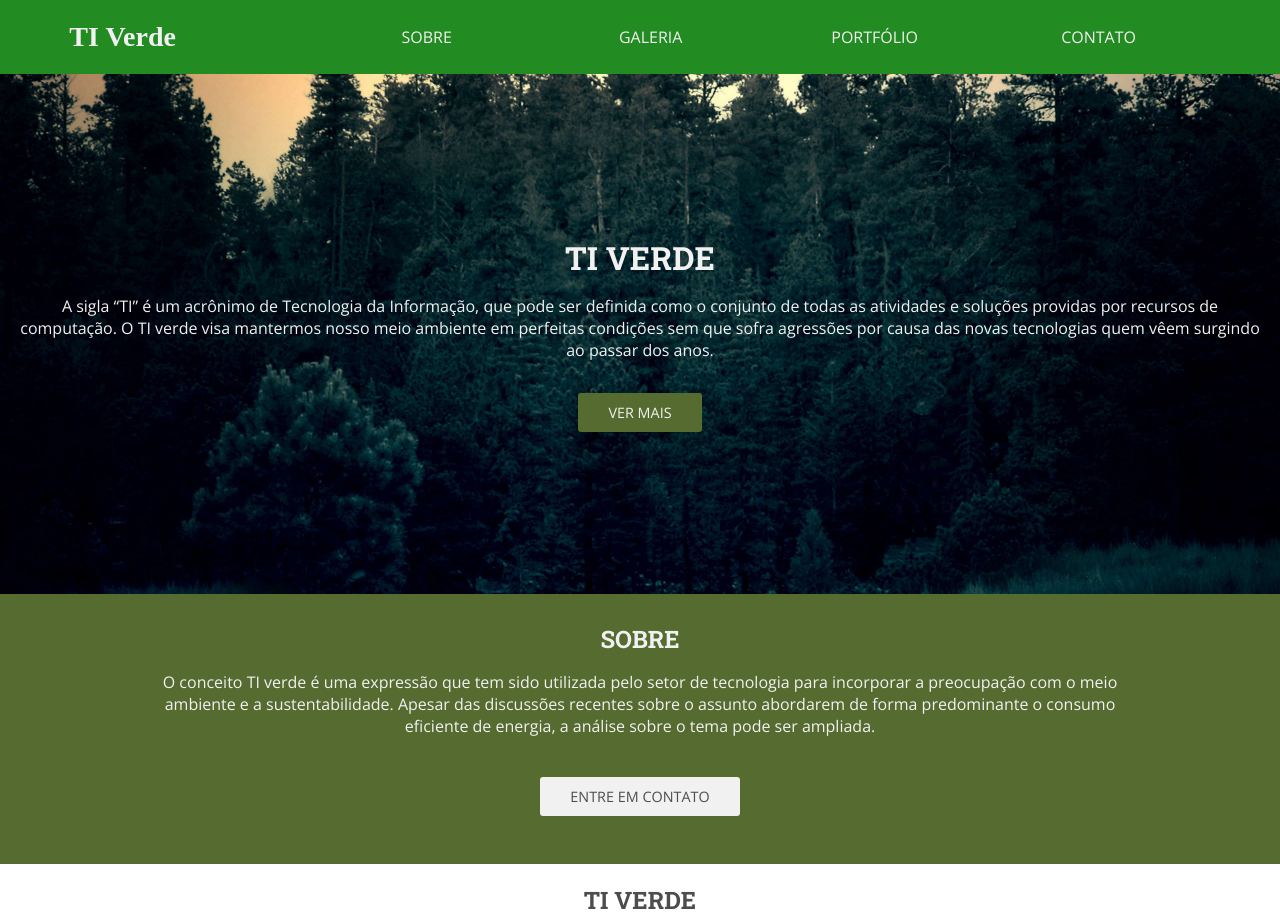
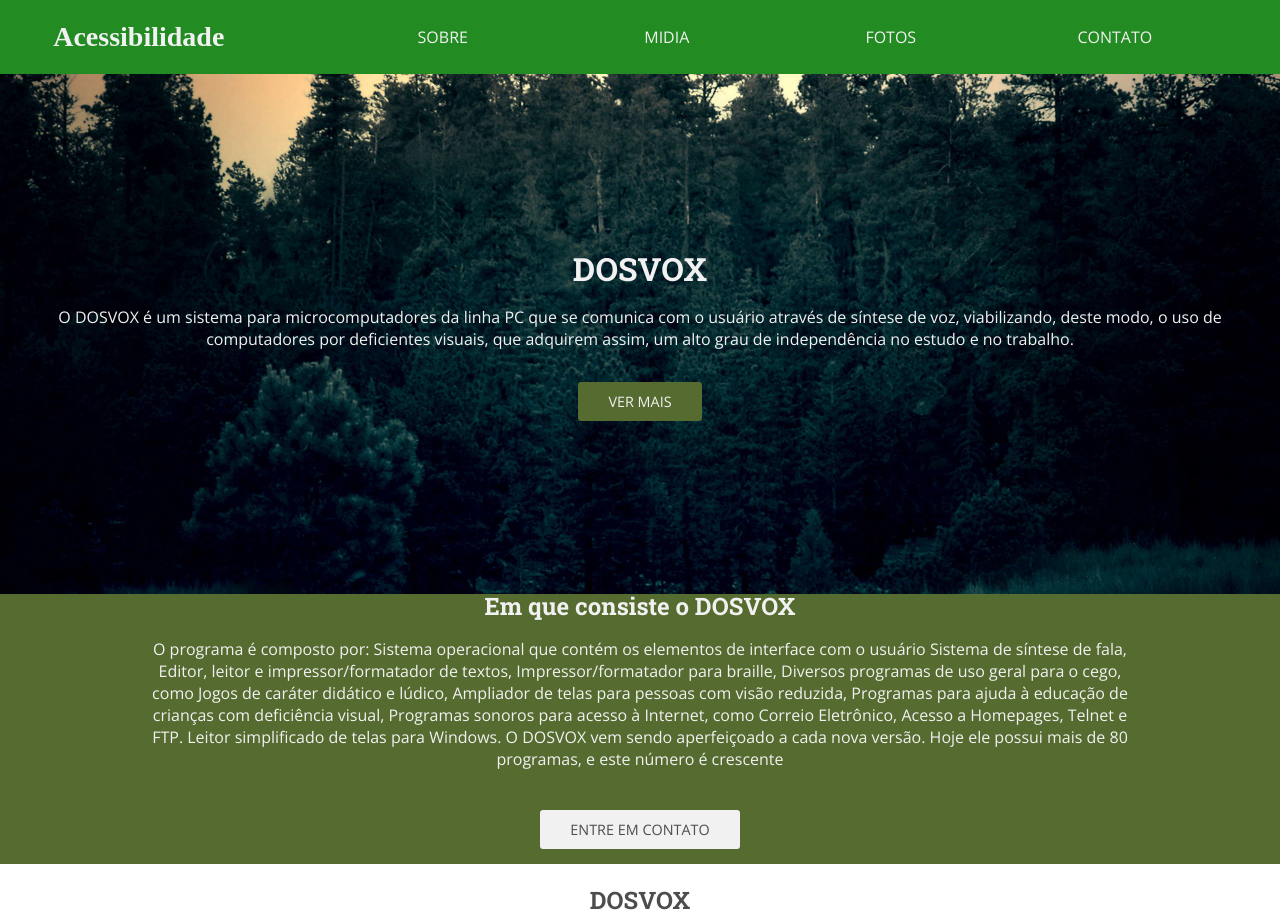
Before and after one commit to damarso/acessibilidade.github.io, a plain HTML site: page index.html in a window 1280 px wide. Shown: the top 919 px of the page. Drawn offline with nearby package versions, Linux system fonts and the light colour scheme.

Commit message:
Update index.html

```diff
--- a/index.html
+++ b/index.html
@@ -1,9 +1,9 @@
 <!DOCTYPE html>
 <html>
 <head>
-    <!-- essa linha do charset não tava no vídeo! -->
+
     <meta charset="utf-8">
-    <title>TI VERDE</title>
+    <title>DOSVOX</title>
     <link href='https://fonts.googleapis.com/css?family=Open+Sans:400,700|Roboto+Slab:400,700|Pacifico' rel='stylesheet' type='text/css'>
     <link rel="stylesheet" href="css/normalize.css">
     <link rel="stylesheet" href="css/estilos.css">
@@ -12,50 +12,54 @@
 <body>
 
     <nav>
-        <a href="#">TI Verde</a>
+        <a href="#">Acessibilidade</a>
         <ul>
             <li><a href="#sobre">SOBRE</a></li>
-            <li><a href="#servicos">GALERIA</a></li>
-            <li><a href="#portfolio">PORTFÓLIO</a></li>
+            <li><a href="#servicos">MIDIA</a></li>
+            <li><a href="#portfolio">FOTOS</a></li>
             <li><a href="#contato">CONTATO</a></li>
         </ul>
     </nav>
 
     <header>
-        <h1>TI VERDE</h1>
-        <p>A sigla “TI” é um acrônimo de Tecnologia da Informação, que pode ser definida
-							como o conjunto de todas as atividades e soluções providas por recursos de
-							computação. O TI verde visa mantermos nosso meio ambiente em perfeitas condições
-							sem que sofra agressões por causa das novas tecnologias quem vêem surgindo ao
-							passar dos anos.</p>
+        <h1>DOSVOX</h1>
+        <p>O DOSVOX é um sistema para microcomputadores da linha PC que se comunica com o usuário através de síntese de voz, viabilizando, deste modo, o uso de computadores por deficientes visuais, que adquirem assim, um alto grau de independência no estudo e no trabalho.</p>
         <a href="#sobre" class="botao">VER MAIS</a>
     </header>
 
     <section id="sobre">
-        <h2>SOBRE</h2>
-        <p>O conceito TI verde é uma expressão que tem sido utilizada pelo setor de
-             tecnologia para incorporar a preocupação com o meio ambiente e a sustentabilidade.
-             Apesar das discussões recentes sobre o assunto abordarem de forma predominante o
-             consumo eficiente de energia, a análise sobre o tema pode ser ampliada.</p>
+        <h2>Em que consiste o DOSVOX</h2>
+        <p>O programa é composto por:
+          	Sistema operacional que contém os elementos de interface com o usuário
+          Sistema de síntese de fala,
+          Editor, leitor e impressor/formatador de textos,
+          Impressor/formatador para braille,
+          Diversos programas de uso geral para o cego, como Jogos de caráter didático e lúdico,
+          Ampliador de telas para pessoas com visão reduzida,
+          Programas para ajuda à educação de crianças com deficiência visual,
+          Programas sonoros para acesso à Internet, como Correio Eletrônico, Acesso a Homepages, Telnet e FTP.
+          Leitor simplificado de telas para Windows.
+          O DOSVOX vem sendo aperfeiçoado a cada nova versão. Hoje ele possui mais de 80 programas, e este número é crescente
+</p>
         <a href="#contato" class="botao">ENTRE EM CONTATO</a>
     </section>
 
     <section id="servicos">
-        <h2>TI VERDE</h2>
+        <h2>DOSVOX</h2>
         <div>
-           <iframe width="854" height="480" src="https://www.youtube.com/embed/nVPAV-J6WCY" frameborder="0" allow="autoplay; encrypted-media" allowfullscreen></iframe>
+           <iframe width="854" height="480" src="https://www.youtube.com/embed/O5jEqDOGfNE" frameborder="0" allow="accelerometer; autoplay; encrypted-media; gyroscope; picture-in-picture" allowfullscreen></iframe>
         </div>
 
     </section>
 
     <section id="portfolio">
         <h2>PORTFÓLIO</h2>
-        <img src="img/portfolio-1.jpg" alt="cogumelos">
-        <img src="img/portfolio-2.jpeg" alt="Sol no horizonte">
-        <img src="img/portfolio-3.jpeg" alt="Pessoas à beira de vale">
-        <img src="img/portfolio-4.jpg" alt="Floresta nevada">
-        <img src="img/portfolio-5.jpeg" alt="Praia deserta">
-        <img src="img/portfolio-6.jpeg" alt="Alce à beira de rio">
+        <img src="img/portfolio-1.jpg" alt="acessibilidade">
+        <img src="img/portfolio-2.jpeg" alt="acessibilidade">
+        <img src="img/portfolio-3.jpg" alt="acessibilidade">
+        <img src="img/portfolio-4.jpg" alt="acessibilidade">
+        <img src="img/portfolio-5.jpg" alt="acessibilidade">
+        <img src="img/portfolio-2.jpeg" alt="acessibilidade">
     </section>
 
     <section id="contato">
```
